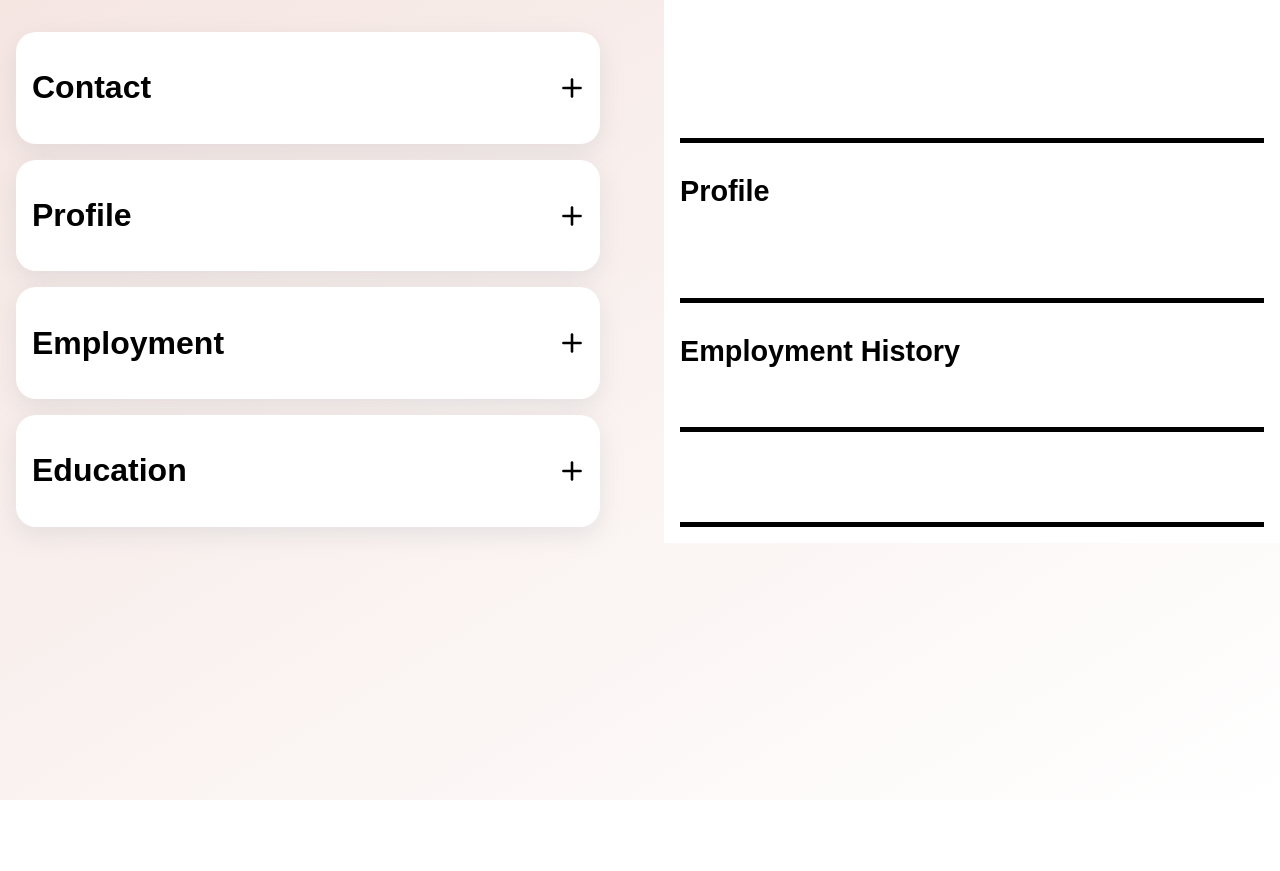
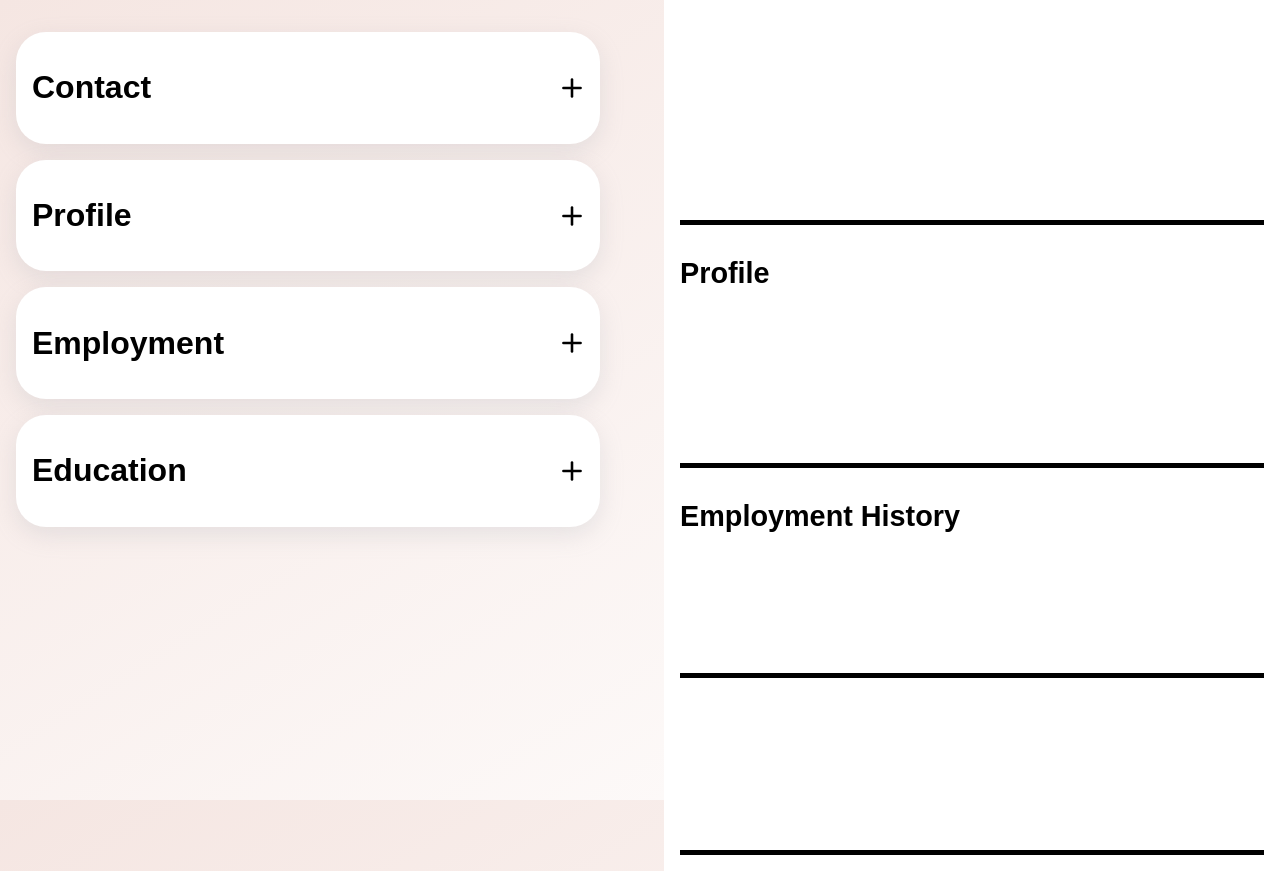
Before and after one commit to Jonathan-Winter-Dev/cv-maker, a React (Vite) app: page / in a window 1280 px wide. Before the commit the page ends 800 px from the top, so only its background shows below. Built offline with nearby package versions, Linux system fonts and the light colour scheme.

Commit message:
adjusted nested accordion border-radius

```diff
--- a/src/App.css
+++ b/src/App.css
@@ -389,6 +389,8 @@ template {
 }
 
 .cvPage {
+  /* aspect ratio of an a4 piece of paper */
+  aspect-ratio: 210 / 297;
   background-color: white;
   display: grid;
   grid-template-columns: 1fr 2fr;
@@ -466,7 +468,7 @@ template {
   background-color: white;
   grid-template-rows: min-content 0fr;
   box-shadow: rgba(149, 157, 165, 0.2) 0px 8px 24px;
-  border-radius: 20px;
+  border-radius: 30px;
   transition: all 0.4s ease;
 }
 
@@ -476,7 +478,11 @@ template {
   justify-content: space-between;
   align-items: center;
   padding: 1em;
-  border-radius: 20px;
+  border-radius: calc(30px - 1em);
+}
+
+.accordion .accordion {
+  border-radius: calc(30px - 1em);
 }
 
 .accordion .accordion:last-child {
```
